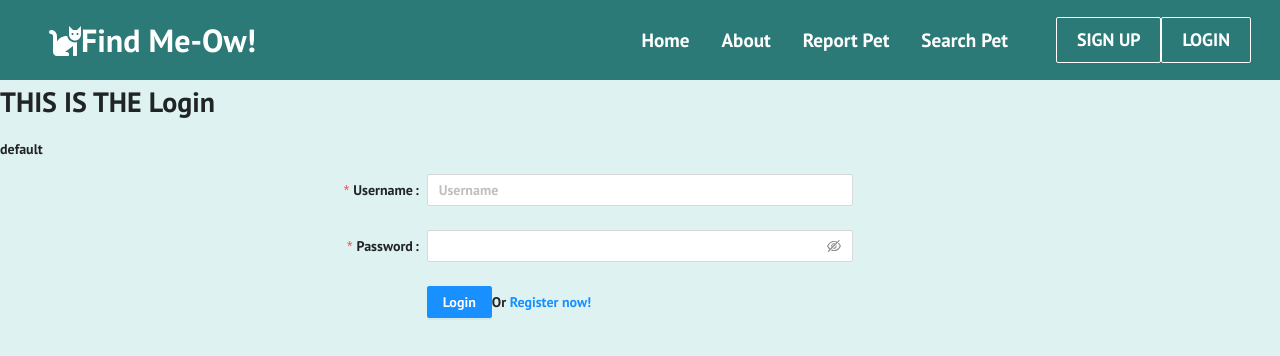
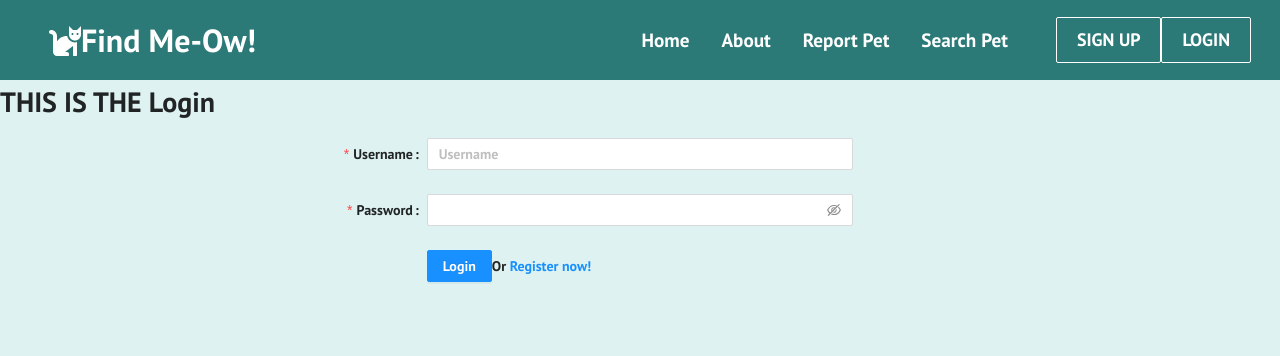
Before and after one commit to WalidDouri/FinalProject_Find_Meow, a React (Create React App) app in the folder frontend/: page /login in a window 1280 px wide. Shown: the top 356 px of the page. Built offline with nearby package versions, Linux system fonts and the light colour scheme.

Commit message:
Change message

```diff
--- a/frontend/src/components/LoginForm.jsx
+++ b/frontend/src/components/LoginForm.jsx
@@ -42,7 +42,7 @@ const tailFormItemLayout = {
 
 const LoginForm = () => {
   const [form] = Form.useForm();
-  const [message, setMessage] = useState("default");
+  const [message, setMessage] = useState("");
   const navigate = useNavigate();
 
   const onFinish = (values) => {
@@ -62,7 +62,7 @@ const LoginForm = () => {
     })
     .catch(err => {
       console.log(err)})
-      setMessage('Something wrong!');
+      setMessage('Login failed.');
   };
 
   return (
```
Also changed, not shown: 1 other file (tests, documents, lock files or other folders).
